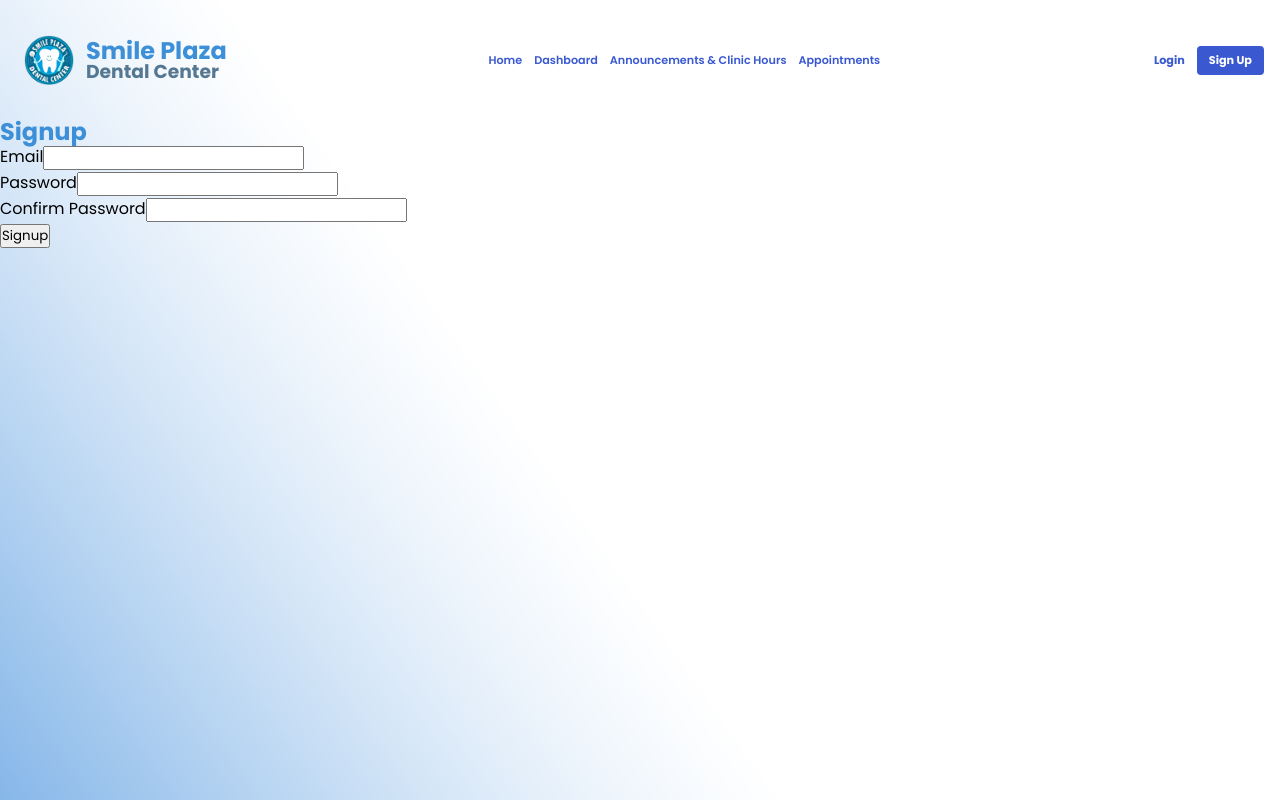
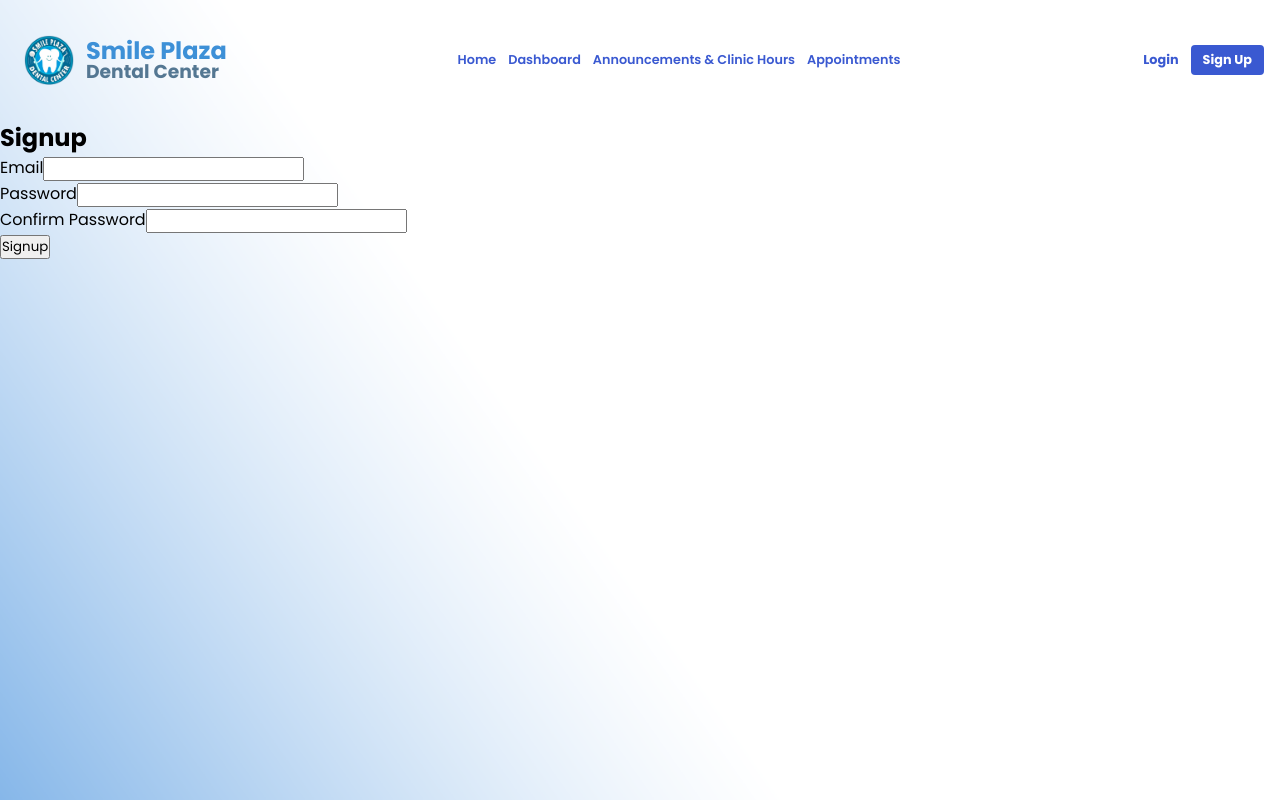
Before and after one commit to Exuille/Smile-Plaza, a React (Vite) app in the folder frontend/: page /signup in a window 1280 px wide. Built offline with nearby package versions, Linux system fonts and the light colour scheme; the HTML template or start-up script is replaced by a standard one.

Commit message:
Add parent class selector on heading tags

```diff
--- a/frontend/src/components/css/NavBar.css
+++ b/frontend/src/components/css/NavBar.css
@@ -24,17 +24,17 @@ nav {
     flex-direction: column;
 }
 
-h2, h3 {
+.text-container h2, .text-container h3 {
     margin: 0;
     padding: 0;
     line-height: 1;
 }
 
-h2 {
+.text-container h2 {
     color: #3D90D7;
 }
 
-h3 {
+.text-container h3 {
     color: #547792;
 }
 
@@ -44,7 +44,7 @@ h3 {
 }
 
 .nav-link {
-    font-size: 0.7rem;
+    font-size: 0.8rem;
     font-weight: 550;
     color: #3A59D1;
     text-decoration: none;
@@ -62,7 +62,7 @@ h3 {
 }
 
 .login-btn, .signup-btn {
-    font-size: 0.7rem;
+    font-size: 0.8rem;
     font-weight: bold;
     text-decoration: none;
     padding: 6px 12px;
```
